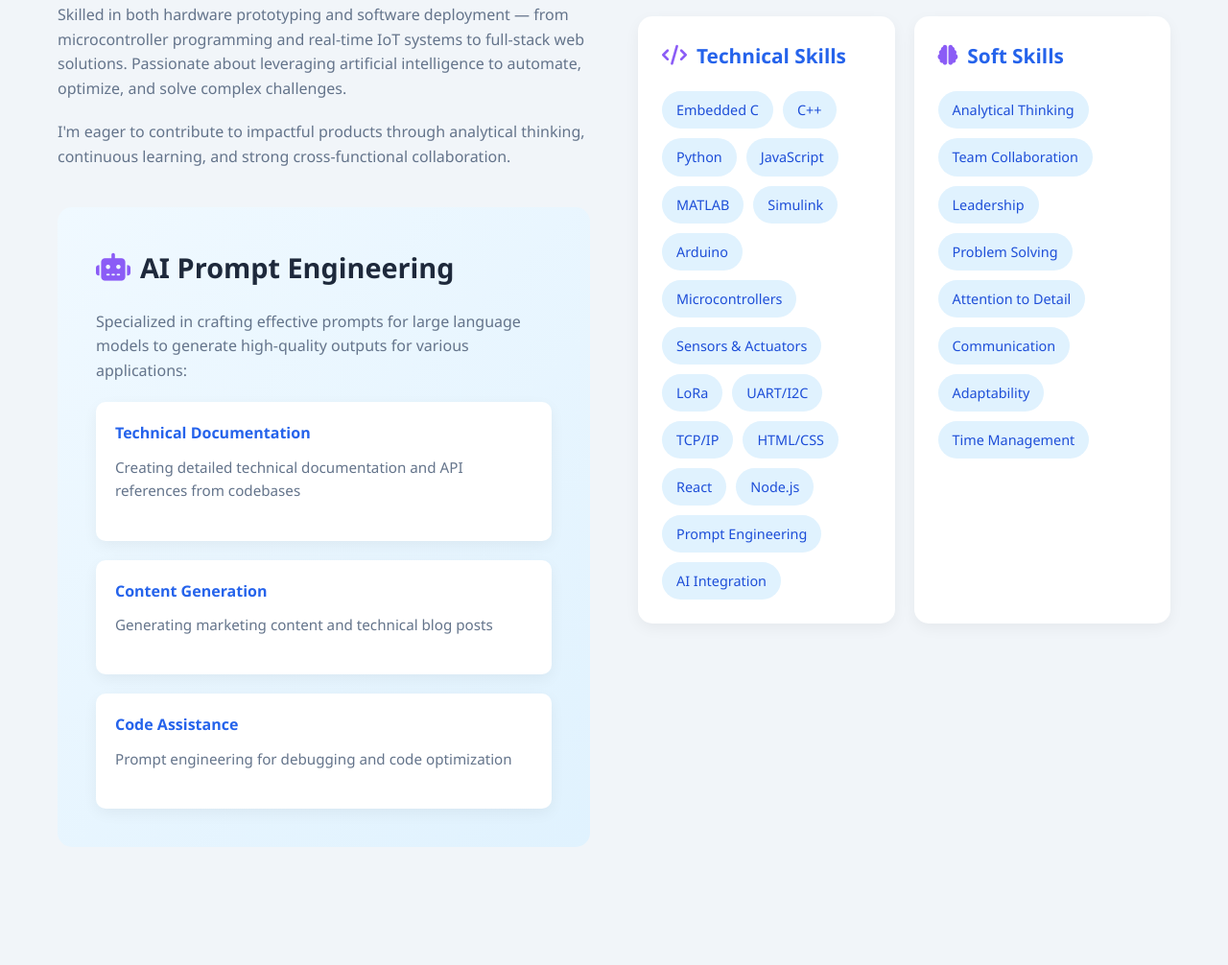
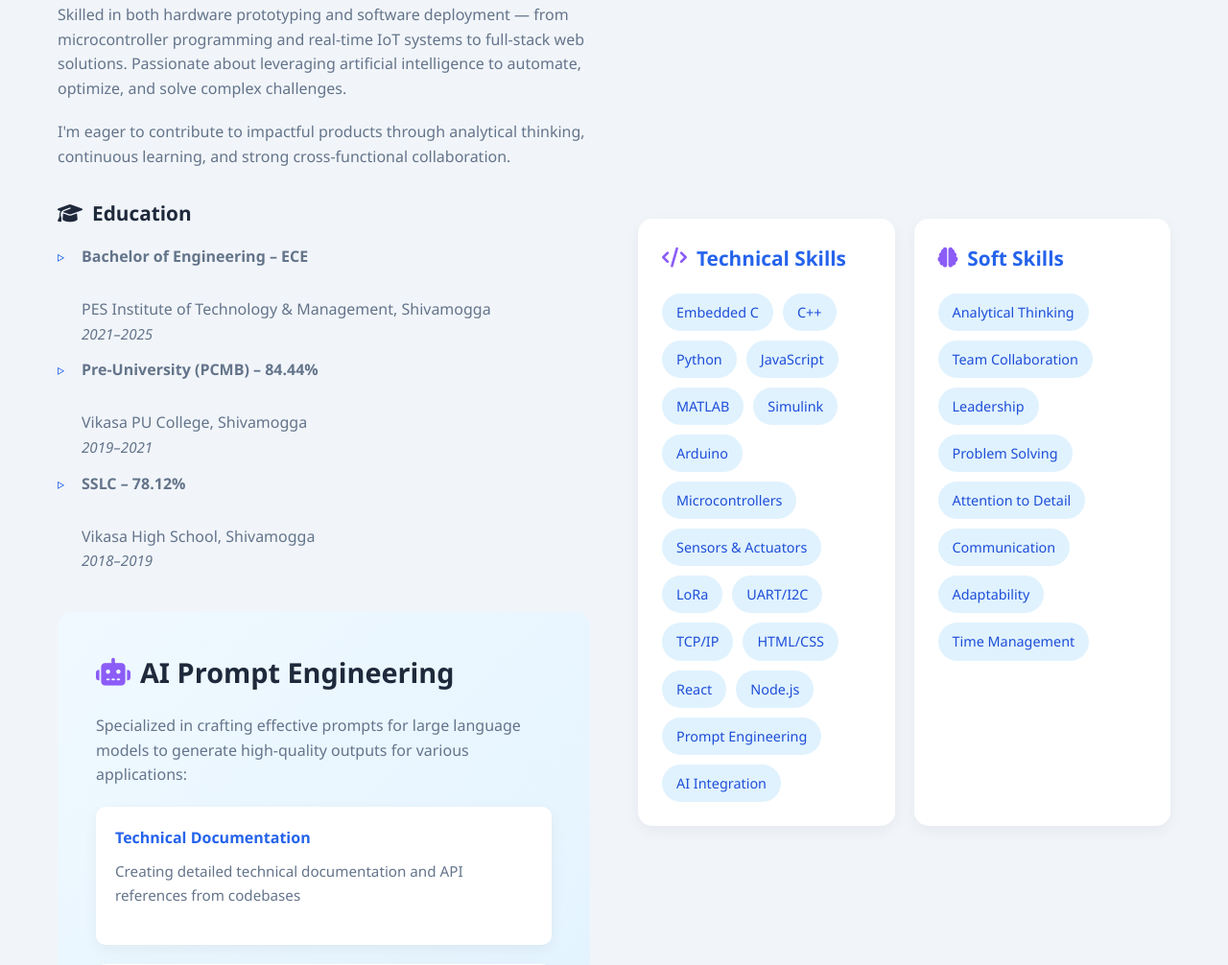
Before and after one commit to Bhuvana2507/portfolio, a plain HTML site: page index.html in a window 1280 px wide. Shown: the part 1091-2097 px from the top of the page at 96% size. Drawn offline with Linux system fonts and the light colour scheme.

Commit message:
Update index.html

```diff
--- a/index.html
+++ b/index.html
@@ -293,6 +293,48 @@
         .about-text p {
             margin-bottom: 20px;
             color: var(--gray);
+        }
+
+        /* NEW: Education Section */
+        .education-section {
+            margin-top: 30px;
+        }
+
+        .education-section h4 {
+            font-size: 1.3rem;
+            color: var(--dark);
+            margin-bottom: 15px;
+            display: flex;
+            align-items: center;
+            gap: 10px;
+        }
+
+        .education-section ul {
+            list-style: none;
+            padding-left: 0;
+            color: var(--gray);
+        }
+
+        .education-section li {
+            margin-bottom: 12px;
+            padding-left: 25px;
+            position: relative;
+        }
+
+        .education-section li::before {
+            content: '▹';
+            position: absolute;
+            left: 0;
+            color: var(--primary);
+        }
+
+        .education-section strong {
+            display: block;
+            margin-bottom: 4px;
+        }
+
+        .education-section em {
+            font-size: 0.95rem;
         }
 
         .skills-container {
@@ -829,6 +871,28 @@
                     <p>Skilled in both hardware prototyping and software deployment — from microcontroller programming and real-time IoT systems to full-stack web solutions. Passionate about leveraging artificial intelligence to automate, optimize, and solve complex challenges.</p>
                     <p>I'm eager to contribute to impactful products through analytical thinking, continuous learning, and strong cross-functional collaboration.</p>
 
+                    <!-- Education Section Added Here -->
+                    <div class="education-section">
+                        <h4><i class="fas fa-graduation-cap"></i> Education</h4>
+                        <ul>
+                            <li>
+                                <strong>Bachelor of Engineering – ECE</strong>
+                                <br>PES Institute of Technology & Management, Shivamogga
+                                <br><em>2021–2025</em>
+                            </li>
+                            <li>
+                                <strong>Pre-University (PCMB) – 84.44%</strong>
+                                <br>Vikasa PU College, Shivamogga
+                                <br><em>2019–2021</em>
+                            </li>
+                            <li>
+                                <strong>SSLC – 78.12%</strong>
+                                <br>Vikasa High School, Shivamogga
+                                <br><em>2018–2019</em>
+                            </li>
+                        </ul>
+                    </div>
+
                     <div class="ai-prompt-section">
                         <h3><i class="fas fa-robot"></i> AI Prompt Engineering</h3>
                         <p>Specialized in crafting effective prompts for large language models to generate high-quality outputs for various applications:</p>
@@ -931,7 +995,7 @@
                 <h2>Featured Projects</h2>
             </div>
             <div class="projects-grid">
-                <div class="project-card" onclick="openProject('lora-queue')">
+                <div class="project-card">
                     <div class="project-img" style="background: linear-gradient(135deg, #93c5fd, #c7d2fe);">
                         <i class="fas fa-satellite-dish"></i>
                     </div>
@@ -947,7 +1011,7 @@
                     </div>
                 </div>
 
-                <div class="project-card" onclick="openProject('healthcare-monitoring')">
+                <div class="project-card">
                     <div class="project-img" style="background: linear-gradient(135deg, #86efac, #a5b4fc);">
                         <i class="fas fa-heartbeat"></i>
                     </div>
@@ -963,7 +1027,7 @@
                     </div>
                 </div>
 
-                <div class="project-card" onclick="openProject('underpass-flood')">
+                <div class="project-card">
                     <div class="project-img" style="background: linear-gradient(135deg, #fca5a5, #fecaca);">
                         <i class="fas fa-water"></i>
                     </div>
@@ -979,7 +1043,7 @@
                     </div>
                 </div>
 
-                <div class="project-card" onclick="openProject('blush-dating')">
+                <div class="project-card">
                     <div class="project-img" style="background: linear-gradient(135deg, #c4b5fd, #d8b4fe);">
                         <i class="fas fa-heart"></i>
                     </div>
@@ -995,7 +1059,7 @@
                     </div>
                 </div>
 
-                <div class="project-card" onclick="openProject('token-display')">
+                <div class="project-card">
                     <div class="project-img" style="background: linear-gradient(135deg, #67e8f9, #a5f3fc);">
                         <i class="fas fa-ticket-alt"></i>
                     </div>
@@ -1011,7 +1075,7 @@
                     </div>
                 </div>
 
-                <div class="project-card" onclick="openProject('ai-iot-dashboard')">
+                <div class="project-card">
                     <div class="project-img" style="background: linear-gradient(135deg, #fdba74, #fcd34d);">
                         <i class="fas fa-robot"></i>
                     </div>
@@ -1118,24 +1182,6 @@
             const header = document.querySelector('header');
             header.classList.toggle('sticky', window.scrollY > 0);
         });
-
-        // Function to open project details
-        function openProject(projectId) {
-            // In a real implementation, this would open a new page
-            // For now, we'll show a placeholder message
-            alert(`Opening detailed view for project: ${projectId}\n\nThis would open a new page with full project details in a real implementation.`);
-
-            // Example of what you might do:
-            // window.open(`projects/${projectId}.html`, '_blank');
-        }
-
-        // Make entire project card clickable
-        document.querySelectorAll('.project-card').forEach(card => {
-            card.addEventListener('click', function() {
-                const projectId = this.getAttribute('onclick').match(/openProject\('([^']+)'\)/)[1];
-                openProject(projectId);
-            });
-        });
     </script>
 </body>
 </html>
```
